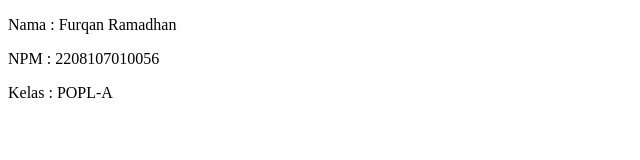
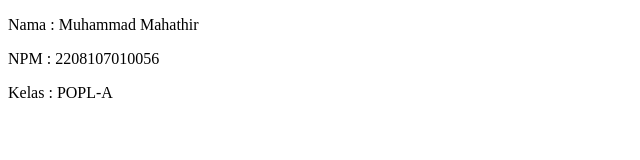
Before and after one commit to emhaaaa/POPL-2024-KelompokMHTFR, a plain HTML site: page index-20240905MHT.html in a window 1280 px wide. Shown: the full height of the page, 0-640 px from the left. Drawn offline with Linux system fonts and the light colour scheme.

Commit message:
Update index-20240905MHT.html

```diff
--- a/index-20240905MHT.html
+++ b/index-20240905MHT.html
@@ -1,7 +1,7 @@
 <!DOCTYPE html>
 <html lang="en">
 <body>
-    <p>Nama     : Furqan Ramadhan</p>
+    <p>Nama     : Muhammad Mahathir</p>
     <p>NPM      : 2208107010056</p>
     <p>Kelas    : POPL-A</p>
 </body>
```
